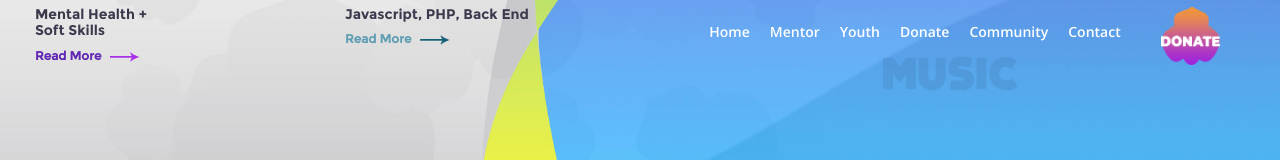
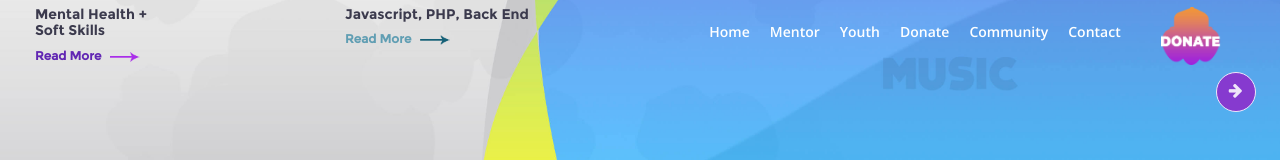
Before and after one commit to Mbilallayers/VSEDC-demo, a PHP site: page / in a window 1280 px wide. Shown: the part 640-800 px from the top of the page. Run offline with PHP 8.4, Linux system fonts and the light colour scheme.

Commit message:
Scrolling arrow

```diff
--- a/assets/css/style.css
+++ b/assets/css/style.css
@@ -821,7 +821,30 @@ body {
   margin-top: 20.3%;
   margin-left: 80.9%;
 }
-
+.horizental-scroll {
+    color: #FFF;
+    border: 1px solid;
+    height: 40px;
+    width: 40px;
+    text-align: center;
+    position: absolute;
+    bottom: 6%;
+    right: 20px;
+    border-radius: 100%;
+    line-height: 2.2;
+    background: #7620c9;
+    animation: pulse 1s infinite;
+}
+@keyframes pulse {
+  0% {
+    right: 20px;
+    background: #fff;
+    color: #7620c9;
+  }
+  100% {
+      right: 25px;
+  }
+}
 #fundrasing .circle-price .f-image {
   margin-top: 12.7%;
   margin-left: 84%;
@@ -993,6 +1016,9 @@ body {
   }
 
   @media (max-width:3000px) and (min-width:1400px) {
+    .horizental-scroll {
+    bottom: 10.4%;
+  }
     #fundrasing .dotted-circle {
     margin-left: 51%;
     width: 100%;
--- a/assets/js/main.js
+++ b/assets/js/main.js
@@ -36,7 +36,7 @@
             slidesPerView: 'auto',
             freeMode: true,
             mousewheel: {
-                sensitivity: 5
+                sensitivity: 3
             },
             grabCursor: true,
             breakpoints: {
--- a/index.html
+++ b/index.html
@@ -26,7 +26,7 @@
 
 		<div class="swiper-wrapper">
 
-			<div class="swiper-slide">
+			<section class="swiper-slide">
 
 				<div class="home-page bg-flex">
 					<div class="container-fluid">
@@ -258,12 +258,17 @@
 							</div>
 						</div>
 					</div>
+
+					<div class="horizental-scroll">
+						<i class="fa fa-arrow-right"></i>
+					</div>
+
 				</div>
-			</div>
+			</section>
 
 			<!-- Secoend Section -->
 
-			<div class="swiper-slide">
+			<section class="swiper-slide" id="fundrasing-point">
 
 				<div id="fundrasing" class="fundrasing-page">
 					<div class="container-fluid">
@@ -437,7 +442,7 @@
 				</div>
 				<!-- fundrasing-page -->
 
-			</div>
+			</section>
 			<!-- END Secoend Section -->
 
 		</div>
```
